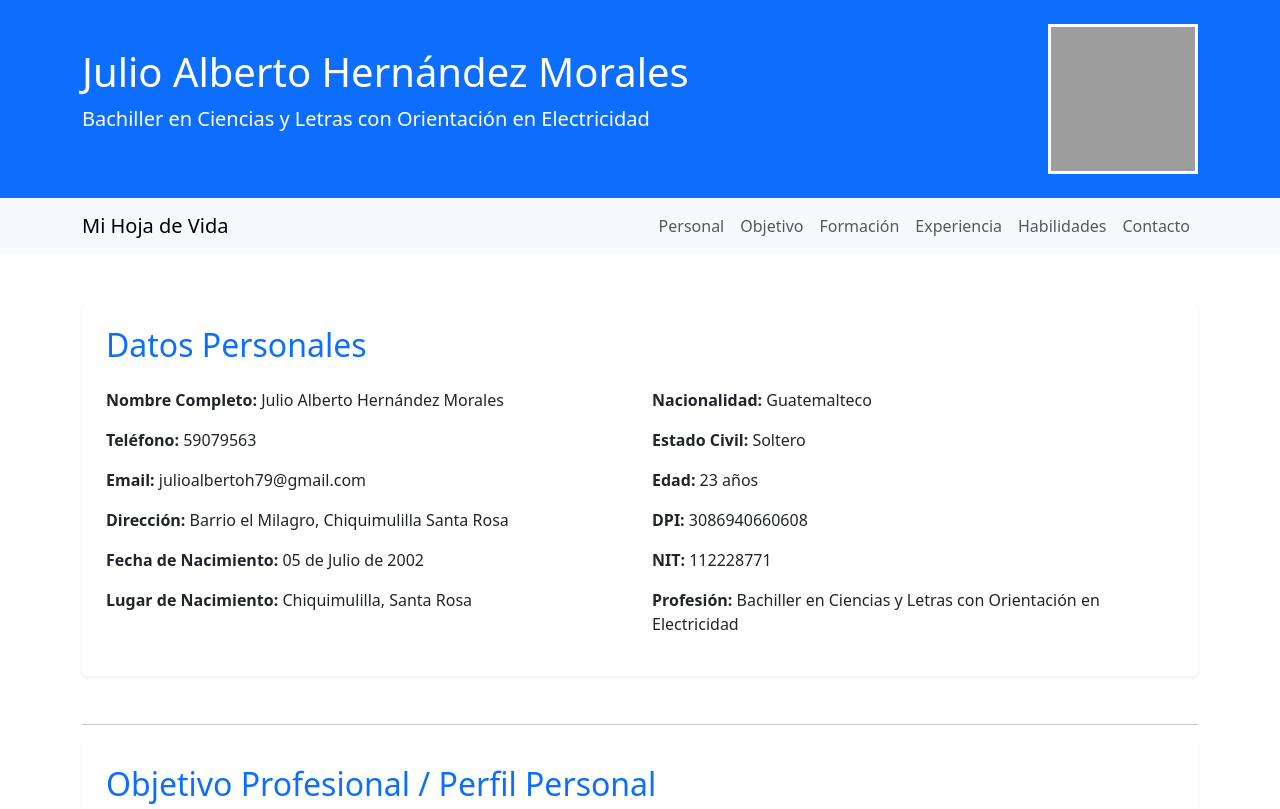
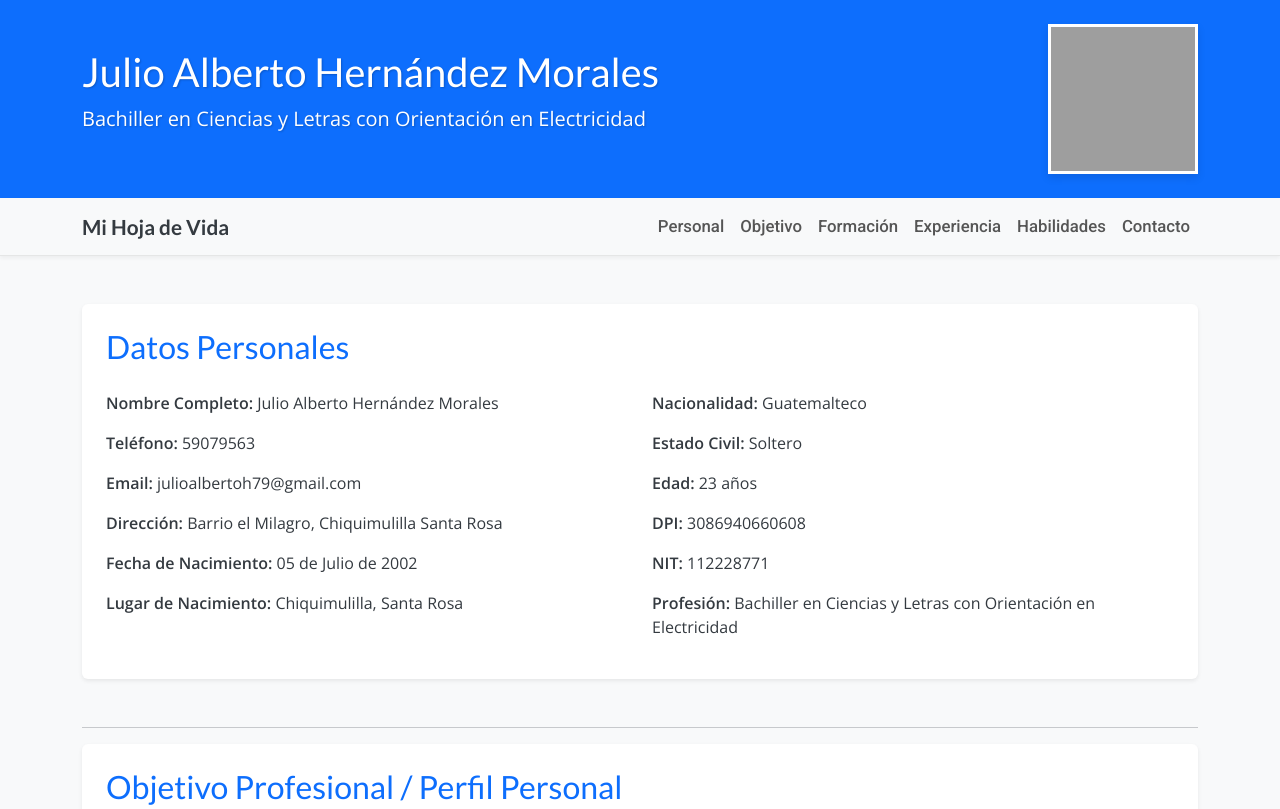
Before and after one commit to Aljulio/MiHojaDeVida, a plain HTML site: page index.html in a window 1280 px wide. Shown: the top 809 px of the page. Drawn offline with nearby package versions, Linux system fonts and the light colour scheme; grey boxes are pictures that could not be loaded.

Commit message:
Mejoras de diseño: tipografía profesional en navbar y visibilidad del nombre en el encabezado

```diff
--- a/css/style.css
+++ b/css/style.css
@@ -1,3 +1,26 @@
+/* Importar fuentes de Google Fonts para una tipografía profesional */
+@import url('https://fonts.googleapis.com/css2?family=Lato:wght@400;700&family=Open+Sans:wght@400;600&family=Roboto:wght@400;500;700&display=swap');
+
+/* Estilos generales para el cuerpo del documento */
+body {
+    font-family: 'Open Sans', sans-serif; /* Fuente para el texto general del CV */
+    background-color: #f8f9fa; /* Un color de fondo muy ligero para la página */
+    color: #343a40; /* Color de texto general oscuro */
+}
+
+/* Estilos para los encabezados */
+h1, h2, h3, h4, h5, h6 {
+    font-family: 'Lato', sans-serif; /* Una fuente que destaque un poco más para los títulos */
+    color: #007bff; /* Usando el color primario de Bootstrap para los títulos */
+}
+
+/* Ajuste específico para el color del nombre y el lead en el encabezado */
+header h1, header p.lead {
+    color: white; /* Cambiar el color del texto a blanco puro para mayor visibilidad */
+    text-shadow: 1px 1px 2px rgba(0,0,0,0.2); /* Sombra de texto sutil para que resalte más */
+}
+
+
 /* Ajustes para la foto de perfil en el encabezado */
 #foto-encabezado {
     width: 150px; /* Tamaño cuadrado de la imagen */
@@ -5,6 +28,44 @@
     object-fit: cover; /* Asegura que la imagen cubra el área sin distorsionarse */
     border-radius: 0; /* Para que sea cuadrada, sin bordes redondeados */
     border: 3px solid white; /* Un borde blanco para que se destaque */
+    box-shadow: 0 4px 8px rgba(0,0,0,0.1); /* Una pequeña sombra para darle profundidad */
+}
+
+/* Estilos para la barra de navegación (Navbar) */
+.navbar {
+    border-bottom: 1px solid rgba(0,0,0,.08); /* Una línea sutil debajo de la barra de navegación para formalidad */
+    box-shadow: 0 2px 4px rgba(0,0,0,0.05); /* Sombra ligera para el navbar */
+}
+
+/* Estilo para el brand (Mi Hoja de Vida) en la navegación */
+.navbar-brand {
+    font-family: 'Lato', sans-serif; /* Fuente profesional para el nombre del CV */
+    font-size: 1.3rem; /* Más grande para el logo del CV */
+    font-weight: 700; /* Más negrita para el logo */
+    color: #343a40 !important; /* Asegura que el color sea oscuro, importante si el fondo es claro */
+}
+
+/* Estilos para los enlaces de navegación */
+.navbar-nav .nav-link {
+    font-family: 'Roboto', sans-serif; /* Fuente para los enlaces de navegación */
+    font-size: 1.05rem; /* Un poco más grande que el tamaño por defecto */
+    font-weight: 500; /* Un peso medio para que resalte sin ser muy negrita */
+    padding-left: 1rem; /* Ajuste el espacio entre elementos */
+    padding-right: 1rem; /* Ajuste el espacio entre elementos */
+    color: #555 !important; /* Un gris oscuro para los enlaces */
+    transition: color 0.3s ease; /* Transición suave para el hover */
+}
+
+.navbar-nav .nav-link:hover {
+    color: #007bff !important; /* Cambia a azul primario al pasar el mouse */
+}
+
+/* Estilos para las tarjetas de contenido (Estudios, Experiencia, Habilidades) */
+.card {
+    border: none; /* Eliminar bordes por defecto de Bootstrap si los hay */
+    box-shadow: 0 4px 8px rgba(0,0,0,0.05); /* Sombra suave para las tarjetas */
+    border-radius: 8px; /* Bordes ligeramente redondeados */
+    margin-bottom: 1.5rem; /* Espacio entre tarjetas */
 }
 
 /* Media query para pantallas más pequeñas (móviles) */
@@ -16,7 +77,12 @@
     #foto-encabezado {
         margin-bottom: 20px; /* Añade espacio debajo de la foto en móviles */
     }
+    .navbar-brand {
+        font-size: 1.15rem; /* Ajuste para el logo en móviles */
+    }
+    .navbar-nav .nav-link {
+        font-size: 1rem; /* Ajuste para los enlaces en móviles */
+        padding-top: 0.5rem; /* Más espacio en móviles */
+        padding-bottom: 0.5rem;
+    }
 }
-
-/* Opcional: Eliminar cualquier estilo de la imagen si lo tenías para la sección personal */
-/* Si tenías un estilo para #miFotoDePerfil en el CSS, bórralo, ya no se usa */
```
